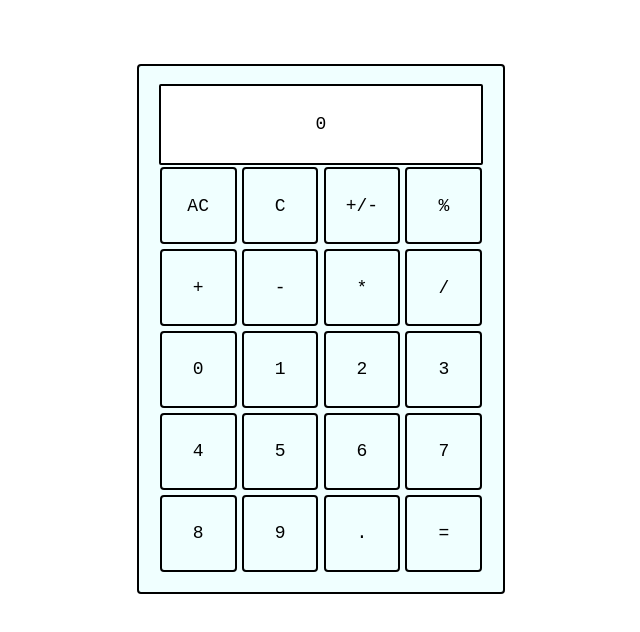
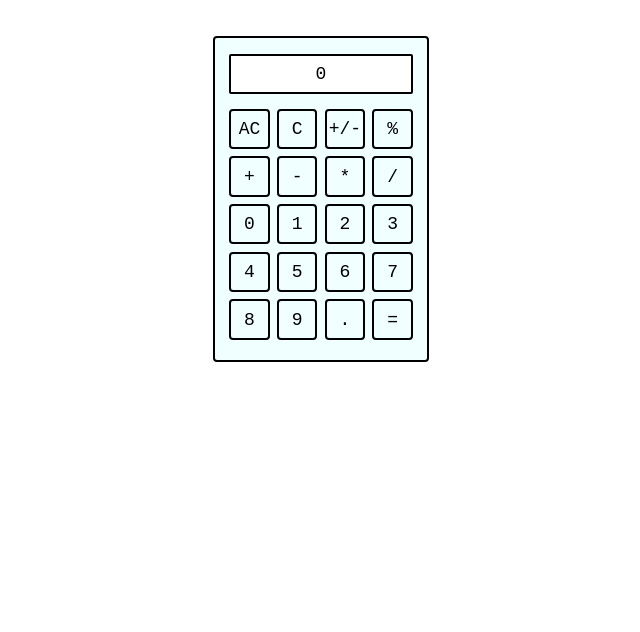
Before and after one commit to Laia90/Calculator, a plain HTML site: page index.html in a window 1280 px wide. Shown: the whole page, without its empty margins (319-959 px from the left). Drawn offline with Linux system fonts and the light colour scheme.

Commit message:
Adjusts CSS to use rem units

```diff
--- a/calculator.js
+++ b/calculator.js
@@ -257,8 +257,7 @@ function createOutputString(terms, charNumber = 15, shortTo = 5) {
         case 's':
             return shortenNum(firstNum, secondNum, charNumber, operator.length + 2, shortTo) + ' ' + operator + ' ' + shortenNum(secondNum, firstNum, charNumber, operator.length + 2, shortTo); break;
         default:
-            //return terms.toString();
-            return roundNumber(Number(terms), charNumber).toString(); // to be tested
+            return roundNumber(Number(terms), charNumber).toString();
     }
 }
 
@@ -415,4 +414,4 @@ function modulo(num1, num2) {
     }
     else { return num1 % num2; }
 }
-// TD: display-Groesse fixen
+// TD: display-Groesse fixen - em Einheiten statt vw/vh?
--- a/styles.css
+++ b/styles.css
@@ -13,9 +13,9 @@ body {
 }
 
 div.calculator {
-    width: 26vw;
-    margin: 5vw;
-    padding: 1.4vw 1.2vw;
+    width: 10rem;
+    margin: 2rem;
+    padding: 0.9rem 0.9rem;
     border-color: black;
     border-radius: 4px;
     border-style: solid;
@@ -24,8 +24,9 @@ div.calculator {
 }
 
 div.screen {
-    height: 6vw;
-    width: 25vw;
+    height: 2rem;
+    width: 10rem;
+    margin-bottom: 0.6rem;
     border-color: black;
     border-radius: 2px;
     border-style: solid;
@@ -53,9 +54,9 @@ div.screen {
 }
 
 button {
-    margin: 0.2vw;
-    width: 6vw;
-    height: 6vw;
+    margin: 0.2rem;
+    width: 2.25rem;
+    height: 2.25rem;
     border-color: black;
     border-radius: 4px;
     border-style: solid;
```
